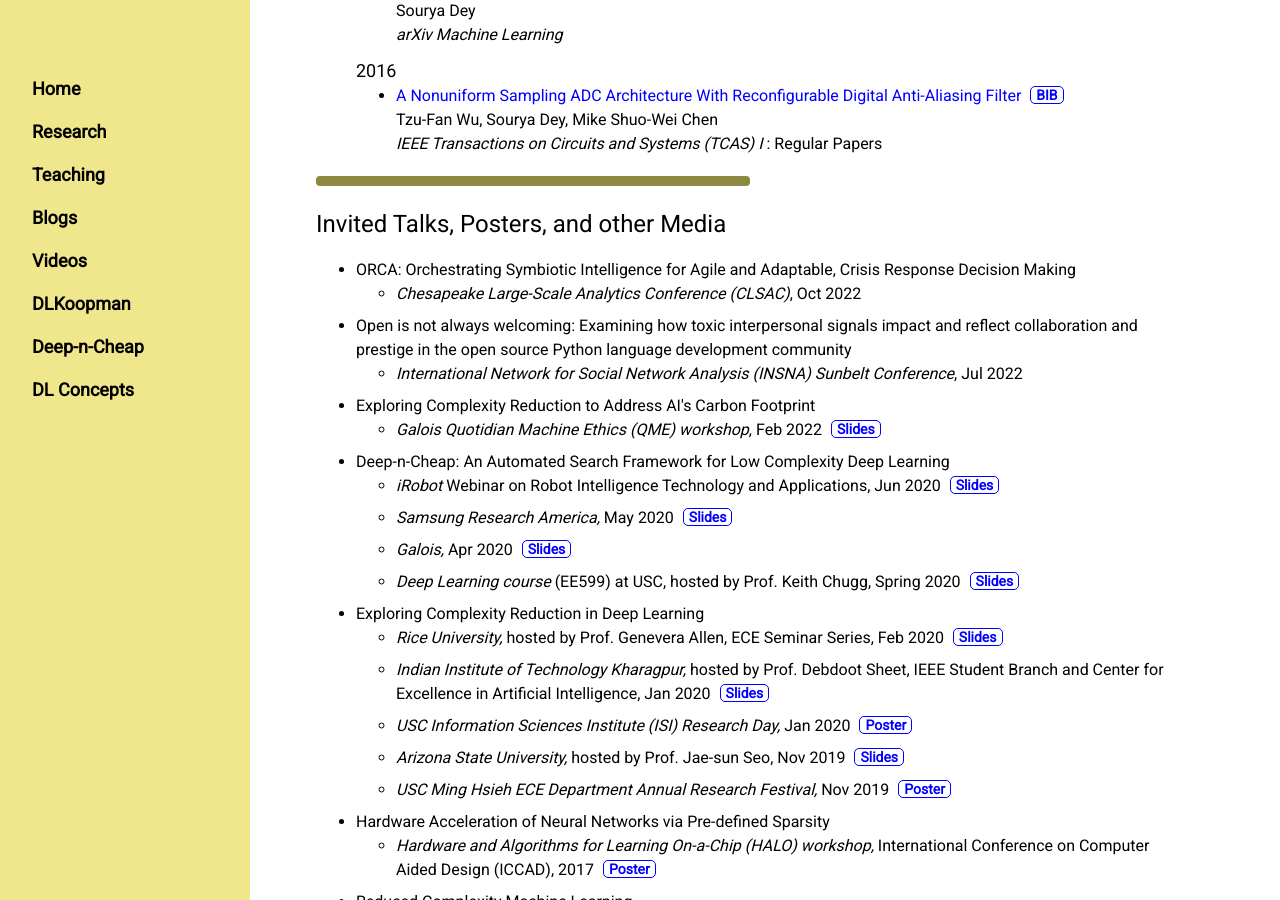
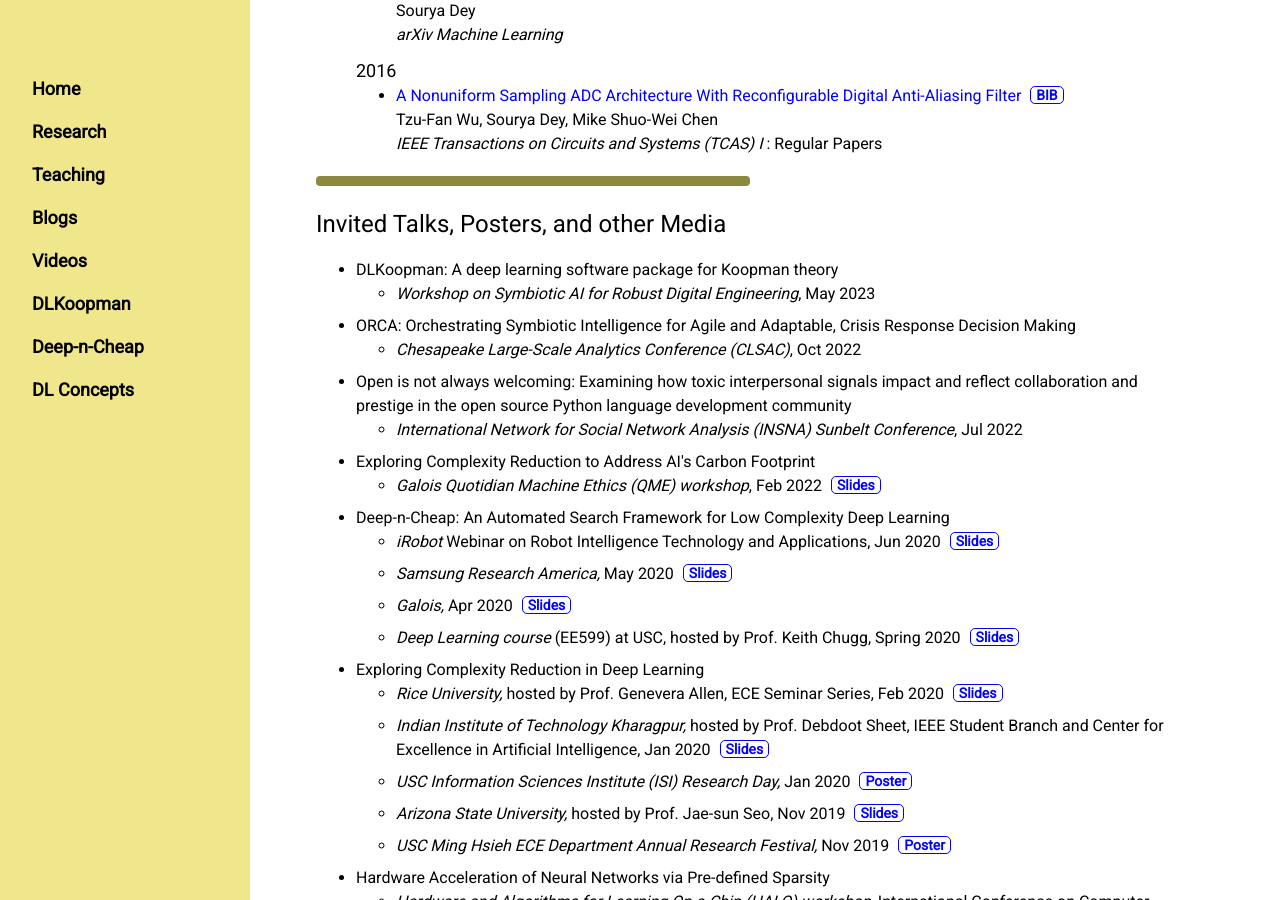
Before and after one commit to souryadey/souryadey.github.io, a Jekyll site: the page built from research/index.html, in a window 1280 px wide and 900 px high, scrolled down 1799 px. Built offline with Jekyll 4.4.1, drawn with Linux system fonts in a browser that asks for light colours.

Commit message:
add DLKoopman talk

```diff
--- a/research/index.html
+++ b/research/index.html
@@ -187,6 +187,12 @@ h5 {
 	<h3>Invited Talks, Posters, and other Media</h3>
 	<ul>
 		<li>
+			DLKoopman: A deep learning software package for Koopman theory
+			<ul style="list-style-type:circle;">
+				<li><i>Workshop on Symbiotic AI for Robust Digital Engineering</i>, May 2023</li>
+			</ul>
+		</li>
+		<li>
 			ORCA: Orchestrating Symbiotic Intelligence for Agile and Adaptable, Crisis Response Decision Making
 			<ul style="list-style-type:circle;">
 				<li><i>Chesapeake Large-Scale Analytics Conference (CLSAC)</i>, Oct 2022</li>
```
